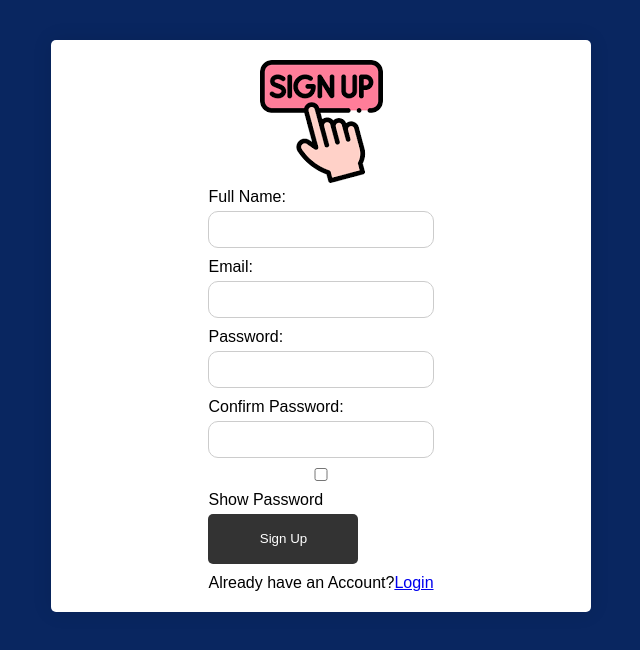
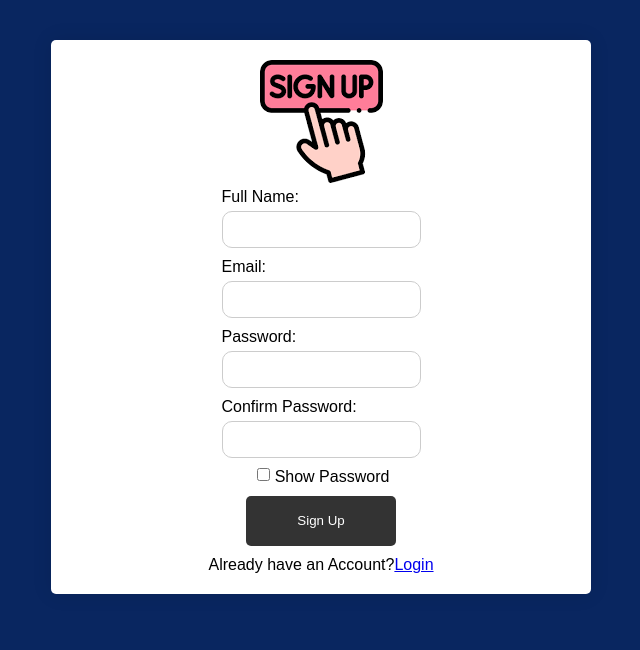
Before and after one commit to mraden1/349_project, a website: page public/SignUpPage.html in a window 1280 px wide. Shown: the whole page, without its empty margins (319-959 px from the left). Drawn offline with Linux system fonts and the light colour scheme.

Commit message:
styling the signup page

```diff
--- a/public/SignUPage.css
+++ b/public/SignUPage.css
@@ -53,7 +53,6 @@ body {
   input[type="text"],
   input[type="email"],
   input[type="password"],
-  input[type="checkbox"],
   input[type="submit"] {
       width: 100%;
       padding: 10px;
@@ -63,10 +62,19 @@ body {
       box-sizing: border-box;
   }
 
-  input[type="checkbox"] {
-      width: auto;
-      margin-top: 5px;
+  .show-pass {
+    display: flex;
+    flex-direction: row;
+    justify-content: center;
+    margin-bottom: 5px;
   }
+
+  .checkbox {
+    display: block;
+    margin-right: 5px;
+  }
+
+
 
   input[type="submit"] {
       background-color: #333;
--- a/public/SignUpPage.html
+++ b/public/SignUpPage.html
@@ -41,13 +41,16 @@
           name="confirm_password"
           required
         />
-
+        <div class="show-pass">
         <input
+          class="checkbox"
           type="checkbox"
           id="show_password"
           onchange="togglePasswordVisibility()"
         />
         <label for="show_password">Show Password</label>
+        </div>
+      </div>
 
         <input type="submit" value="Sign Up" />
 
```
Also changed, not shown: public/index.html (+2 -5 lines).
